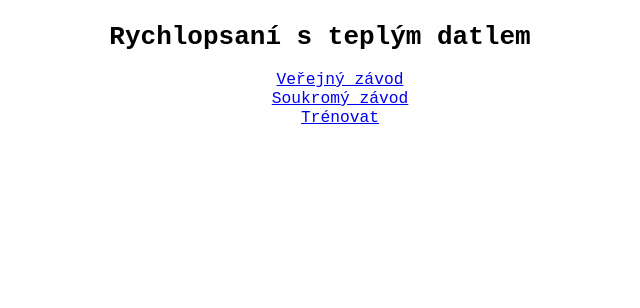
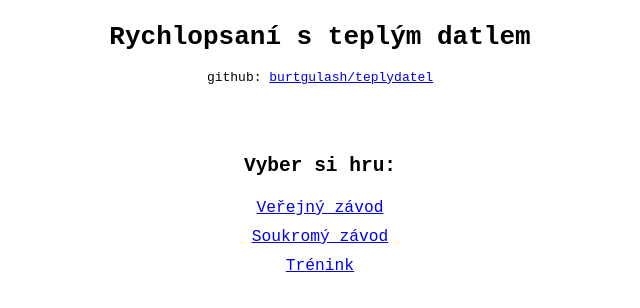
Before and after one commit to burtgulash/teplydatel, a website: page templates/index.html in a window 1280 px wide. Shown: the whole page, without its empty margins (320-960 px from the left). Drawn offline with nearby package versions, Linux system fonts and the light colour scheme; files that its build step writes are made by us from their sources.

Commit message:
minor changes.

```diff
--- a/frontend/scss/main.scss
+++ b/frontend/scss/main.scss
@@ -14,11 +14,17 @@ body {
 #main-menu {
     text-align: center;
 
-    ul#menu {
-        list-style-type: none;
+    #menu {
+        margin-top: 70px;
+        ul {
+            list-style-type: none;
+            padding: 0;
+            margin: 0;
 
-        li {
-            font-size: 1.25em;
+            li {
+                font-size: 1.25em;
+                padding: 5px;
+            }
         }
     }
 }
--- a/templates/index.html
+++ b/templates/index.html
@@ -8,11 +8,17 @@
     <body>
         <div id="main-menu">
             <h1>Rychlopsaní s teplým datlem</h1>
-            <ul id="menu">
-                <li><a href="./zavod?t=verejny">Veřejný závod</a></li>
-                <li><a href="./zavod?t=soukromy">Soukromý závod</a></li>
-                <li><a href="./zavod?t=trenink">Trénovat</a></li>
-            </ul>
+            <div>
+                github: <a href="https://github.com/burtgulash/teplydatel">burtgulash/teplydatel</a>
+            </div>
+            <div id="menu">
+                <h2>Vyber si hru:</h2>
+                <ul>
+                    <li><a href="./zavod?t=verejny">Veřejný závod</a></li>
+                    <li><a href="./zavod?t=soukromy">Soukromý závod</a></li>
+                    <li><a href="./zavod?t=trenink">Trénink</a></li>
+                </ul>
+            </div>
         </div>
     </body>
 </html>
```
Also changed, not shown: 1 other file.
